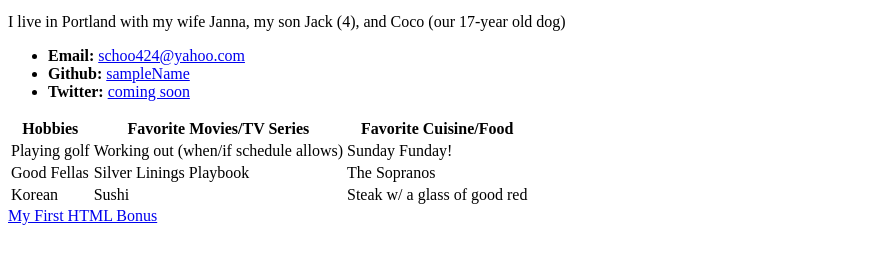
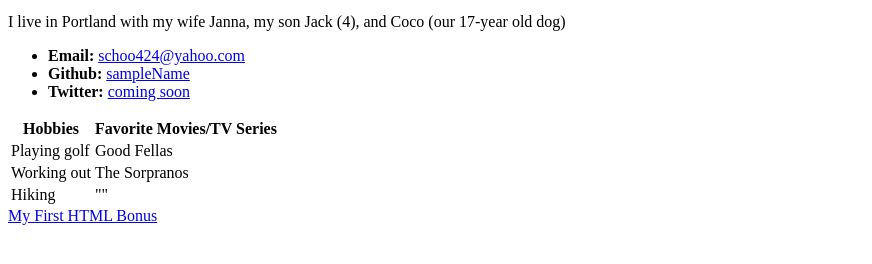
Before and after one commit to schoo424/Web-Design-Challenge, a plain HTML site: page index.html in a window 1280 px wide. Shown: the part 496-760 px from the top of the page, without its empty margins (0-872 px from the left). Drawn offline with Linux system fonts and the light colour scheme.

Commit message:
add updates

```diff
--- a/index.html
+++ b/index.html
@@ -24,22 +24,18 @@
       <tr>
         <th>Hobbies</th>
         <th>Favorite Movies/TV Series</th>
-      <th>Favorite Cuisine/Food</th>
       </tr>
       <tr>
         <td>Playing golf</td>
-      <td>Working out (when/if schedule allows)</td>
-      <td>Sunday Funday!</td>
+        <td>Good Fellas</td>
       </tr>
       <tr>
-      <td>Good Fellas</td>
-      <td>Silver Linings Playbook</td>
-      <td>The Sopranos</td>
+        <td>Working out</td>
+        <td>The Sorpranos</td>
       </tr>
       <tr>
-      <td>Korean</td>
-      <td>Sushi</td>
-      <td>Steak w/ a glass of good red</td>
+        <td>Hiking</td>
+        <td>""</td>
       </tr>
   </table>
 
```
Lines whose indentation alone changed are shown as unchanged.
